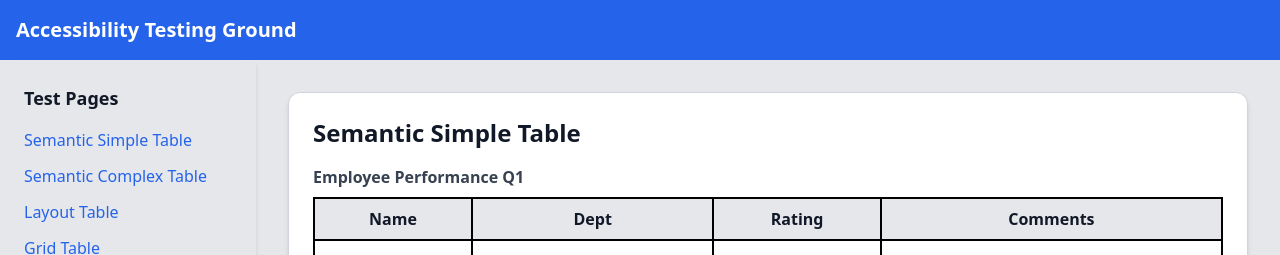
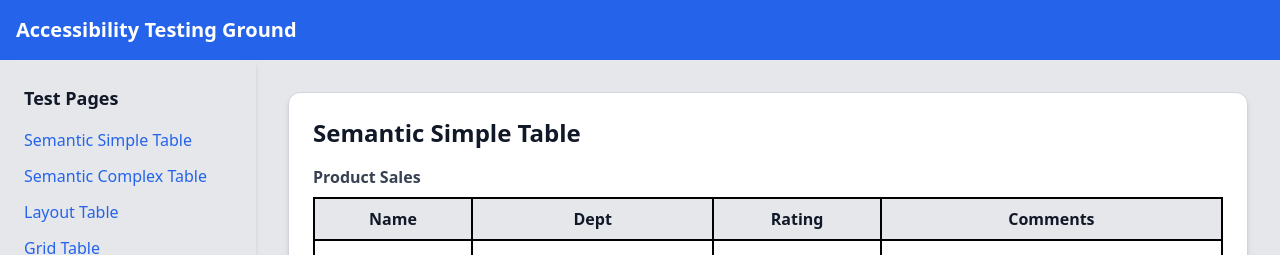
Before and after one commit to karthikveerla/a11y_webtesting, a React (Vite) app: page /#/semantic-simple in a window 1280 px wide. Shown: the top 255 px of the page. Built offline with nearby package versions, Linux system fonts and the light colour scheme.

Commit message:
changed the caption

```diff
--- a/src/App.tsx
+++ b/src/App.tsx
@@ -1,4 +1,3 @@
-import React from 'react';
 import { Routes, Route, Link } from 'react-router-dom';
 
 import SemanticSimpleTable from './pages/SemanticSimpleTable';
--- a/src/pages/SemanticSimpleTable.tsx
+++ b/src/pages/SemanticSimpleTable.tsx
@@ -9,7 +9,7 @@ const SemanticSimpleTable = () => (
         aria-label="Employee performance table"
       >
         <caption className="caption-top text-left text-gray-700 font-semibold mb-2">
-          Employee Performance Q1
+          Product Sales
         </caption>
         <thead className="bg-gray-200">
           <tr>
```
